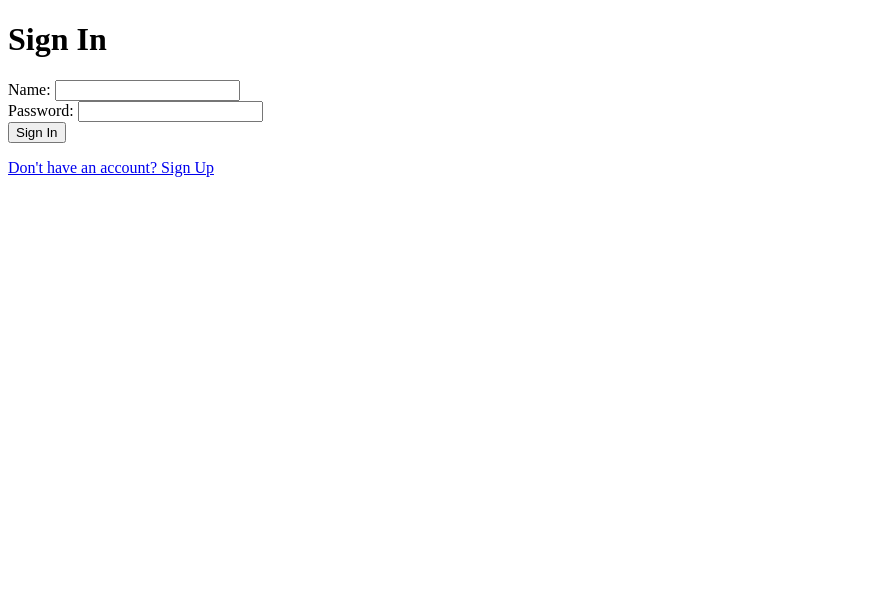
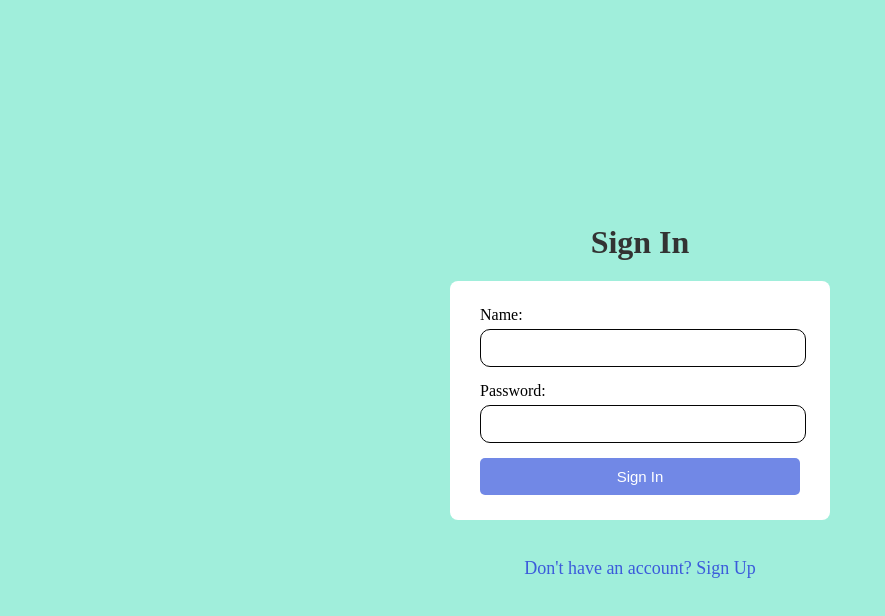
Before and after one commit to Heetpatel219/Grazers, a website: page public/signin.html in a window 1280 px wide. Shown: the whole page, without its empty margins (0-885 px from the left). Drawn offline with Linux system fonts and the light colour scheme.

Commit message:
adding styling to sign in page

```diff
--- /dev/null
+++ b/public/signin.css
@@ -0,0 +1,69 @@
+
+body {
+  margin: 0;
+  height: 100vh;
+  background: hsl(165, 70%, 78%);
+  display: flex;
+  flex-direction: column;
+  justify-content: center;
+  align-items: center;
+}
+
+h1 {
+  margin-bottom: 20px;
+  color: #333;
+}
+
+form {
+  background: #fff;
+  padding: 25px 30px;
+  width: 320px;
+  border-radius: 8px;
+}
+
+form div {
+  margin-bottom: 15px;
+}
+
+label {
+  display: block;
+  margin-bottom: 5px;
+  font-size: 16px;
+  color: #000000;
+}
+
+input {
+  width: 95%;
+  padding: 10px;
+  border: 1px solid #040404;
+  border-radius: 10px;
+  font-size: 14px;
+}
+
+button {
+  width: 100%;
+  padding: 10px;
+  background: #7188e6;
+  color: white;
+  border: none;
+  border-radius: 5px;
+  font-size: 15px;
+}
+
+button:hover {
+  background: #3b5bdb;
+}
+
+p {
+  margin-top: 10px;
+  font-size: 18px;
+}
+
+a {
+  color: #3b5bdb;
+  text-decoration: none;
+}
+
+a:hover {
+  text-decoration: underline;
+}
--- a/public/signin.html
+++ b/public/signin.html
@@ -2,6 +2,7 @@
 <html lang="en">
 <head>
     <meta charset="UTF-8">
+    <link rel="stylesheet" href="signin.css">
     <meta name="viewport" content="width=device-width, initial-scale=1.0">
     <title>Sign In</title>
 </head>
```
